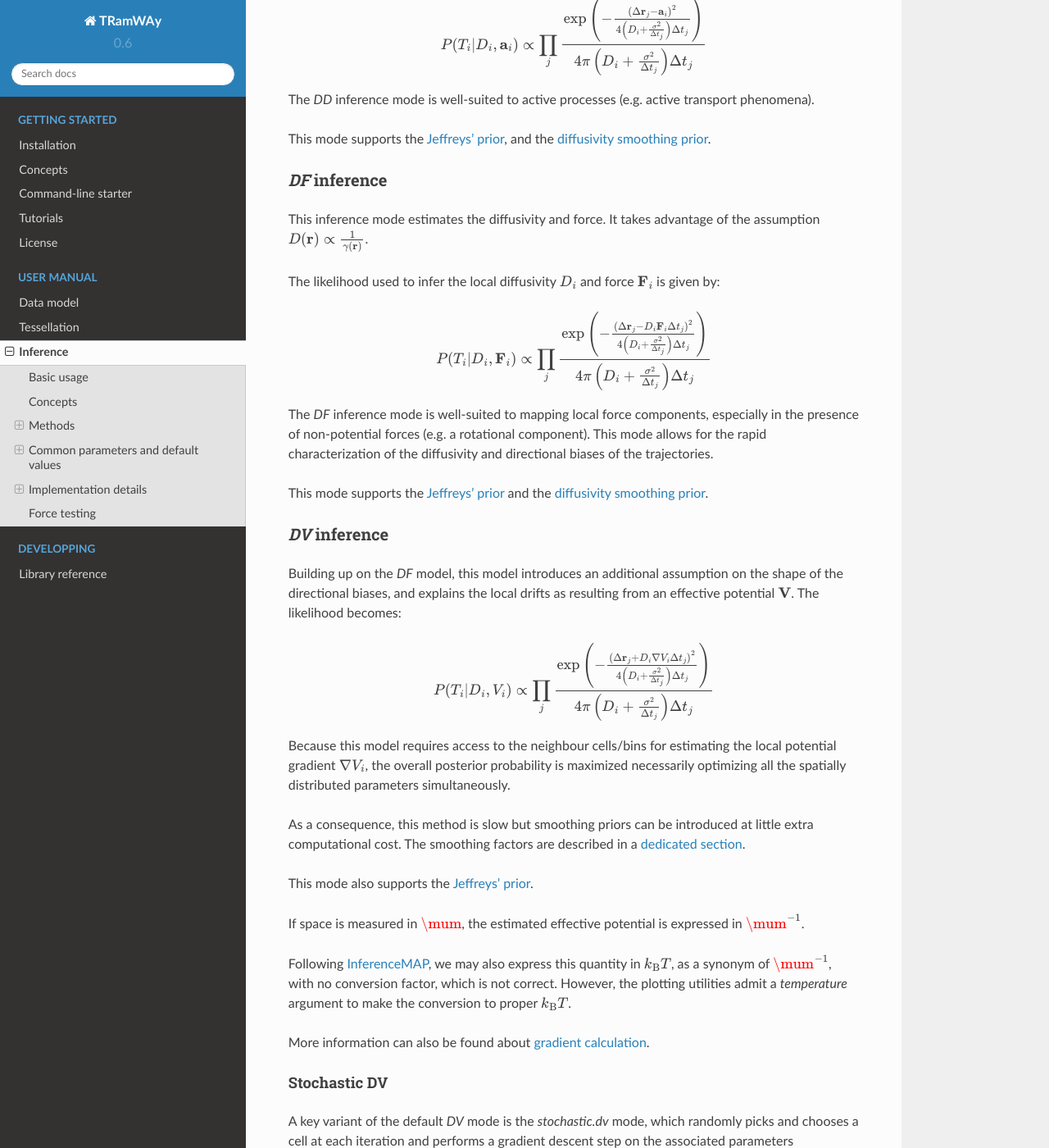
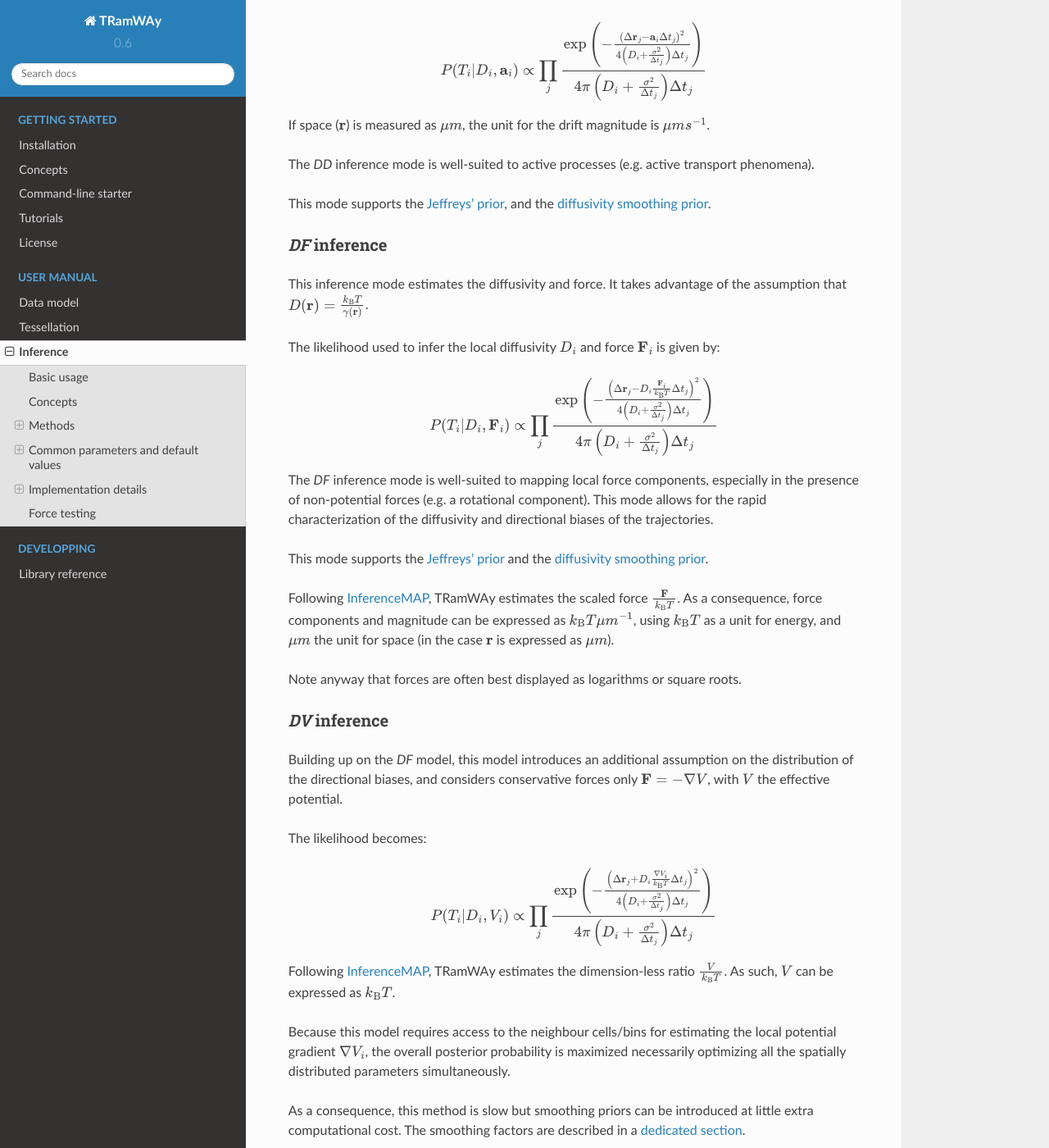
Before and after one commit to DecBayComp/TRamWAy, a Sphinx documentation site: the page built from doc/inference.rst, in a window 1280 px wide and 1400 px high, scrolled down 3695 px. Shown: the whole window at 82% size. Built offline with Sphinx 7.4.7 and the Read the Docs theme 2.0.0, drawn with Linux system fonts in a browser that asks for light colours; some of the changed text lies outside the part shown.

Commit message:
reverting parts of previous commit

```diff
--- a/doc/inference.rst
+++ b/doc/inference.rst
@@ -62,18 +62,18 @@ The motion of single particles is modeled with an overdamped Langevin equation:
 
 with :math:`\textbf{r}` the particle location,
 :math:`\textbf{F}(\textbf{r})` the local force (or directional bias),
-:math:`\gamma(\textbf{r})` the local friction coefficient or viscosity,
+:math:`\gamma(\textbf{r})` the local friction, proportional to the viscosity,
 :math:`D` the local diffusion coefficient and
 :math:`\xi(t)` a Gaussian noise term.
 
-The :ref:`DV <inference_dv>` model additionally assumes :math:`\textbf{F}(\textbf{r}) = - \nabla V(\textbf{r})`
-with :math:`V(\textbf{r})` the local potential energy.
+The :ref:`DV <inference_dv>` model additionally assumes :math:`\textbf{F}(\textbf{r}) = - \frac{\nabla V(\textbf{r})}{V_0}`
+with :math:`V(\textbf{r})` the local potential energy and :math:`V_0` a reference potential level that grants :math:`V` a dimension.
 
 The associated Fokker-Planck equation, which governs the temporal evolution of the particle transition probability :math:`P(\textbf{r}_2, t_2 | \textbf{r}_1, t_1)` is given by:
 
 .. math::
 
-	\frac{dP(\textbf{r}_2, t_2 | \textbf{r}_1, t_1)}{dt} = - \nabla\cdot\left(-\frac{\nabla V(\textbf{r}_1)}{\gamma(\textbf{r}_1)} P(\textbf{r}_2, t_2 | \textbf{r}_1, t_1) - \nabla (D(\textbf{r}_1) P(\textbf{r}_2, t_2 | \textbf{r}_1, t_1))\right)
+	\frac{dP(\textbf{r}_2, t_2 | \textbf{r}_1, t_1)}{dt} = - \nabla\cdot\left(-\frac{\nabla V(\textbf{r}_1)}{V_0\gamma(\textbf{r}_1)} P(\textbf{r}_2, t_2 | \textbf{r}_1, t_1) - \nabla (D(\textbf{r}_1) P(\textbf{r}_2, t_2 | \textbf{r}_1, t_1))\right)
 
 There is no general analytic solution to the above equation for arbitrary diffusion coefficient :math:`D` and potential energy :math:`V`.
 However if we consider a small enough space cell over a short enough time segment, we may assume constant :math:`D` and :math:`V` in each cell,
@@ -126,7 +126,7 @@ Some of them are listed below:
 
    * - :ref:`DD <inference_dd>`
      - | :math:`D`
-       | :math:`\frac{\textbf{F}}{\gamma}` [#a]_
+       | :math:`\frac{\textbf{F}}{\gamma}`
      - fast
      - | diffusivity
        | drift
@@ -148,7 +148,7 @@ Some of them are listed below:
        | force [#b]_
 
 
-.. [#a] the amplitude of directional biases can be expressed in :math:`k_{\textrm{B}}T`, using the conversion factor, for a given temperature
+.. [#a] the potentials and magnitudes of directional biases can be expressed as :math:`k_{\textrm{B}}T` and :math:`k_{\textrm{B}}T\mu m^{-1}` respectively, if space is measured as :math:`\mu m^{-1}`
 .. [#b] not a direct product of optimizing; derived from the potential energy
 
 
@@ -184,7 +184,9 @@ The likelihood is given by:
 
 .. math::
 
-	P(T_i | D_i, \textbf{a}_i) \propto \prod_j \frac{\textrm{exp}\left(-\frac{\left(\Delta\textbf{r}_j - \textbf{a}_i\right)^2}{4\left(D_i+\frac{\sigma^2}{\Delta t_j}\right)\Delta t_j}\right)}{4\pi\left(D_i+\frac{\sigma^2}{\Delta t_j}\right)\Delta t_j}
+	P(T_i | D_i, \textbf{a}_i) \propto \prod_j \frac{\textrm{exp}\left(-\frac{\left(\Delta\textbf{r}_j - \textbf{a}_i\Delta t_j\right)^2}{4\left(D_i+\frac{\sigma^2}{\Delta t_j}\right)\Delta t_j}\right)}{4\pi\left(D_i+\frac{\sigma^2}{\Delta t_j}\right)\Delta t_j}
+
+If space (:math:`\textbf{r}`) is measured as :math:`\mu m`, the unit for the drift magnitude is :math:`\mu m s^{-1}`.
 
 The *DD* inference mode is well-suited to active processes (e.g. active transport phenomena).
 
@@ -196,31 +198,39 @@ This mode supports the :ref:`Jeffreys' prior <inference_jeffreys>`, and the :ref
 ^^^^^^^^^^^^^^
 
 This inference mode estimates the diffusivity and force.
-It takes advantage of the assumption :math:`D(\textbf{r}) \propto \frac{1}{\gamma(\textbf{r})}`.
+It takes advantage of the assumption that :math:`D(\textbf{r}) = \frac{k_{\textrm{B}}T}{\gamma(\textbf{r})}`.
 
 The likelihood used to infer the local diffusivity :math:`D_i` and force :math:`\textbf{F}_i` is given by:
 
 .. math::
 
-	P(T_i | D_i, \textbf{F}_i) \propto \prod_j \frac{\textrm{exp}\left(-\frac{\left(\Delta\textbf{r}_j - D_i\textbf{F}_i\Delta t_j\right)^2}{4\left(D_i+\frac{\sigma^2}{\Delta t_j}\right)\Delta t_j}\right)}{4\pi\left(D_i+\frac{\sigma^2}{\Delta t_j}\right)\Delta t_j}
+	P(T_i | D_i, \textbf{F}_i) \propto \prod_j \frac{\textrm{exp}\left(-\frac{\left(\Delta\textbf{r}_j - D_i\frac{\textbf{F}_i}{k_{\textrm{B}}T}\Delta t_j\right)^2}{4\left(D_i+\frac{\sigma^2}{\Delta t_j}\right)\Delta t_j}\right)}{4\pi\left(D_i+\frac{\sigma^2}{\Delta t_j}\right)\Delta t_j}
 
 The *DF* inference mode is well-suited to mapping local force components, especially in the presence of non-potential forces (e.g. a rotational component).
 This mode allows for the rapid characterization of the diffusivity and directional biases of the trajectories.
 
 This mode supports the :ref:`Jeffreys' prior <inference_jeffreys>` and the :ref:`diffusivity smoothing prior <inference_smoothing>`.
 
+Following `InferenceMAP`_, TRamWAy estimates the scaled force :math:`\frac{\textbf{F}}{k_{\textrm{B}}T}`.
+As a consequence, force components and magnitude can be expressed as :math:`k_{\textrm{B}}T\mu m^{-1}`, using :math:`k_{\textrm{B}}T` as a unit for energy, and :math:`\mu m` the unit for space (in the case :math:`\textbf{r}` is expressed as :math:`\mu m`).
+
+Note anyway that forces are often best displayed as logarithms or square roots.
 
 .. _inference_dv:
 
 *DV* inference
 ^^^^^^^^^^^^^^
 
-Building up on the *DF* model, this model introduces an additional assumption on the shape of the directional biases, and explains the local drifts as resulting from an effective potential :math:`\textbf{V}`.
+Building up on the *DF* model, this model introduces an additional assumption on the distribution of the directional biases, and considers conservative forces only :math:`\textbf{F}=-\nabla V`, with :math:`V` the effective potential.
+
 The likelihood becomes:
 
 .. math::
 
-	P(T_i | D_i, V_i) \propto \prod_j \frac{\textrm{exp}\left(-\frac{\left(\Delta\textbf{r}_j + D_i\nabla V_i\Delta t_j\right)^2}{4\left(D_i+\frac{\sigma^2}{\Delta t_j}\right)\Delta t_j}\right)}{4\pi\left(D_i+\frac{\sigma^2}{\Delta t_j}\right)\Delta t_j}
+	P(T_i | D_i, V_i) \propto \prod_j \frac{\textrm{exp}\left(-\frac{\left(\Delta\textbf{r}_j + D_i\frac{\nabla V_i}{k_{\textrm{B}}T}\Delta t_j\right)^2}{4\left(D_i+\frac{\sigma^2}{\Delta t_j}\right)\Delta t_j}\right)}{4\pi\left(D_i+\frac{\sigma^2}{\Delta t_j}\right)\Delta t_j}
+
+Following `InferenceMAP`_, TRamWAy estimates the dimension-less ratio :math:`\frac{V}{k_{\textrm{B}}T}`.
+As such, :math:`V` can be expressed as :math:`k_{\textrm{B}}T`.
 
 Because this model requires access to the neighbour cells/bins for estimating the local potential gradient :math:`\nabla V_i`,
 the overall posterior probability is maximized necessarily optimizing all the spatially distributed parameters simultaneously.
@@ -229,11 +239,6 @@ As a consequence, this method is slow but smoothing priors can be introduced at
 The smoothing factors are described in a :ref:`dedicated section <inference_smoothing>`.
 
 This mode also supports the :ref:`Jeffreys' prior <inference_jeffreys>`.
-
-If space is measured in :math:`\mum`, the estimated effective potential is expressed in :math:`\mum^{-1}`.
-
-Following `InferenceMAP`_, we may also express this quantity in :math:`k_{\textrm{B}}T`, as a synonym of :math:`\mum^{-1}`, with no conversion factor, which is not correct.
-However, the plotting utilities admit a `temperature` argument to make the conversion to proper :math:`k_{\textrm{B}}T`.
 
 More information can also be found about :ref:`gradient calculation <gradient>`.
 
```
Also changed, not shown: other parts of doc/inference.rst (+1 -1 lines), 3 other files.
